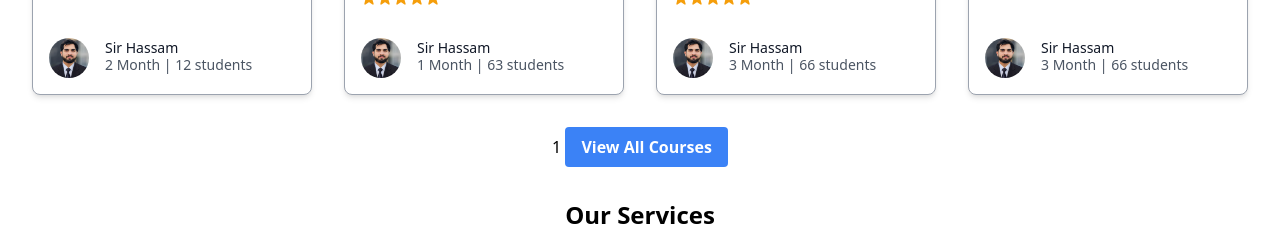
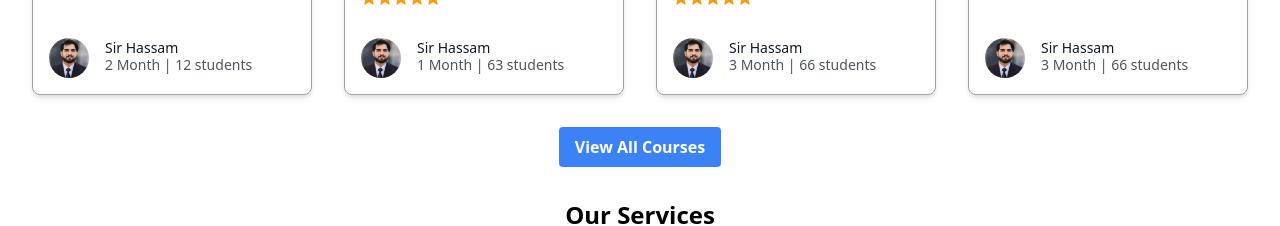
Before and after one commit to majidnwl/Ehsas-lab-next, a Next.js app: page / in a window 1280 px wide. Shown: the part 1520-1746 px from the top of the page. Built offline with nearby package versions, Linux system fonts and the light colour scheme.

Commit message:
Update RecentCom.js

```diff
--- a/components/RecentCom.js
+++ b/components/RecentCom.js
@@ -127,7 +127,7 @@
 
       <div className="mt-4 flex justify-center">
 
-          <a href='/course'>1 <button className="bg-blue-500 hover:bg-blue-700 text-white font-bold py-2 px-4 rounded">
+          <a href='/course'> <button className="bg-blue-500 hover:bg-blue-700 text-white font-bold py-2 px-4 rounded">
           View All {title}
         </button>
         </a>
```
